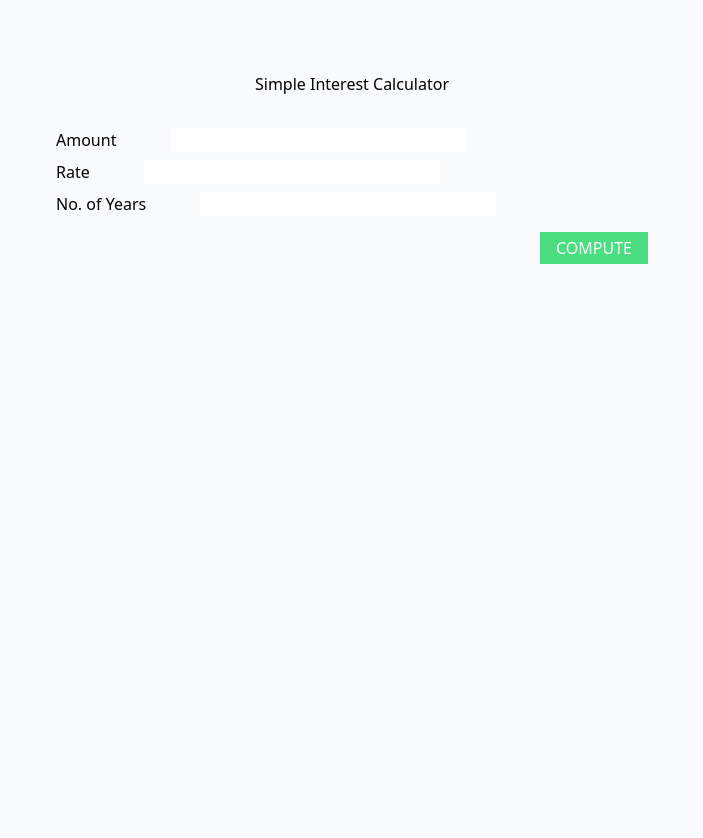
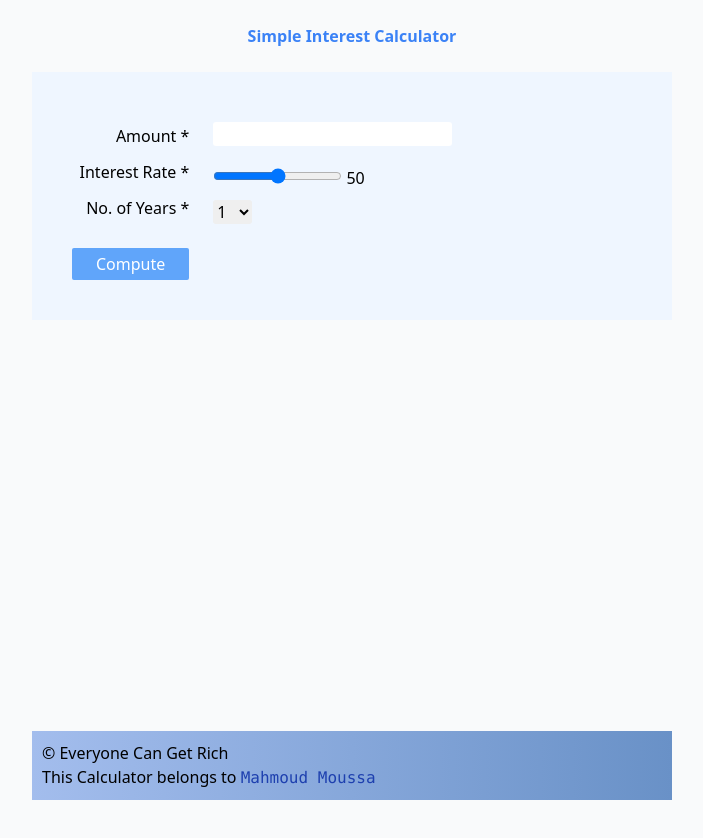
Before and after one commit to M-Moussa-De/Interest-calculator, a website: page index.html in a window 1280 px wide. Shown: the whole page, without its empty margins (288-991 px from the left). After the commit the page ends 800 px from the top, so only its background shows below. Drawn offline with nearby package versions, Linux system fonts and the light colour scheme.

Commit message:
finsh design

```diff
--- a/index.html
+++ b/index.html
@@ -10,29 +10,86 @@
   </head>
   <body class="bg-gray-50">
     <div class="container w-full md:w-2/4 mx-auto">
-      <form class="mt-12 p-6">
-        <h1 class="text-center">Simple Interest Calculator</h1>
-        <div class="pt-8">
-          <label for="amount">Amount</label>
-          <input type="number" id="amount" name="amount" />
+      <h1 class="text-center text-blue-500 pt-6 font-bold">
+        Simple Interest Calculator
+      </h1>
+      <div class="app">
+        <div class="bg-red-100 mt-6">
+          <span id="err" class="text-red-500 block"></span>
         </div>
-        <div class="pt-2">
-          <label for="rate">Rate</label>
-          <input type="number" id="rate" />
+        <div class="calc flex bg-blue-50 p-10">
+          <div class="left text-right">
+            <div>
+              <label for="amount">Amount *</label>
+            </div>
+            <div>
+              <label for="interest">Interest Rate *</label>
+            </div>
+            <div>
+              <label for="years">No. of Years *</label>
+            </div>
+            <input
+              id="compute"
+              type="button"
+              role="button"
+              class="bg-blue-400 hover:bg-blue-500 px-6 py-1 text-white mt-4 cursor-pointer rounded-sm transition duration-200 ease-in"
+              value="Compute"
+            />
+          </div>
+          <div class="right flex flex-col ml-6">
+            <div>
+              <input
+                id="amount"
+                class="pl-2"
+                type="number"
+                name="amount"
+                min="0"
+                value="test"
+              />
+            </div>
+            <div>
+              <input
+                type="range"
+                name="interest"
+                id="interest"
+                min="0"
+                max="100"
+                value="50"
+              />
+              <span id="rate">50</span>
+            </div>
+            <div>
+              <select id="years" name="years" id="years">
+                <option value="1">1</option>
+                <option value="2">2</option>
+                <option value="3">3</option>
+                <option value="4">4</option>
+                <option value="5">5</option>
+                <option value="6">6</option>
+                <option value="7">7</option>
+                <option value="8">8</option>
+                <option value="9">9</option>
+                <option value="10">10</option>
+              </select>
+            </div>
+          </div>
         </div>
-        <div class="pt-2">
-          <label for="years">No. of Years </label>
-          <input type="number" id="years" /> <br />
+      </div>
+
+      <!-- Result -->
+      <div class="bg-white mt-12" id="result"></div>
+
+      <footer>
+        <div>
+          <p>&copy; Everyone Can Get Rich</p>
+          <p>
+            This Calculator belongs to
+            <span class="text-blue-800 font-mono">Mahmoud Moussa</span>
+          </p>
         </div>
-        <button
-          class="bg-green-400 px-4 py-1 ml-auto block uppercase text-white mt-4"
-          type="submit"
-        >
-          Compute
-        </button>
-      </form>
-      <div id="result"></div>
+      </footer>
     </div>
+
     <script src="script.js"></script>
   </body>
 </html>
--- a/script.js
+++ b/script.js
@@ -1,5 +1,51 @@
-function compute()
-{
-    p = document.getElementById("principal").value;
+const amount = document.querySelector("#amount");
+const interset = document.querySelector("#interest");
+const years = document.querySelector("#years");
 
+const resultArea = document.querySelector("#result");
+const errPlaceholder = document.querySelector("#err");
+
+const computeBtn = document.querySelector("#compute");
+
+const currentYear = new Date().getFullYear();
+
+interset.addEventListener("input", () => {
+  document.querySelector("#rate").textContent = interset.value;
+});
+
+computeBtn.addEventListener("click", () => {
+  const vals = getUserInput();
+
+  if (vals) {
+    errPlaceholder.style.display = "none";
+
+    const result = vals.amountVal * vals.intersetVal * vals.yearsNo;
+
+    const report = `<div class="p-6 animated">
+    <p>If you deposit <span class="bg-yellow-200">${vals.amountVal}</span>,</p>
+    <p>at an interest rate of <span class="bg-yellow-200">${
+      vals.intersetVal
+    }</span>,</p>
+    <p>You will receive an amount of <span class="bg-yellow-200">${result}</span>,</p>
+    <p>in the year <span class="bg-yellow-200">${
+      currentYear + Number(vals.yearsNo)
+    }</span></p>
+    </div>`;
+
+    resultArea.innerHTML = report;
+  } else {
+    errPlaceholder.classList.add("err");
+    errPlaceholder.textContent =
+      "* Please provide all required data with valid data";
+  }
+});
+
+function getUserInput() {
+  const amountVal = amount.value;
+  const intersetVal = interset.value;
+  const yearsNo = years.value;
+
+  return amountVal > 0 && intersetVal && yearsNo
+    ? { amountVal, intersetVal, yearsNo }
+    : undefined;
 }
--- a/style.css
+++ b/style.css
@@ -3,15 +3,63 @@ body {
   height: 100vh;
   overflow: hidden;
 }
+.container {
+  height: 100%;
+  position: relative;
+}
 
-input {
+.app {
+  max-height: 220px;
+}
+input,
+select {
   border: none;
   outline: none;
-  width: 50%;
+  box-shadow: none;
+  border-radius: 3px;
 }
 
-label {
-  text-align: right !important;
-  margin-right: 50px;
-  width: 50%;
+.left,
+.right {
+  max-height: 100%;
 }
+
+.left div {
+  margin: 12px 0;
+}
+
+.right > *:not(:last-child) {
+  margin: 10px 0;
+}
+
+@media (max-width: 768px) {
+  .right {
+    margin-left: 10px;
+  }
+}
+
+.animated {
+  animation: slowShow 2s ease;
+  box-shadow: 0 3px 6px rgb(216, 215, 215);
+  transition: animation 0.1ms ease-in;
+}
+@keyframes slowShow {
+  from {
+    opacity: 0;
+  }
+  to {
+    opacity: 1;
+  }
+}
+
+footer {
+  padding: 10px;
+  position: absolute;
+  bottom: 0;
+  width: 100%;
+  background-image: linear-gradient(to right, #a3bded 0%, #6991c7 100%);
+}
+
+.err {
+  padding: 1px 6px;
+}
```
